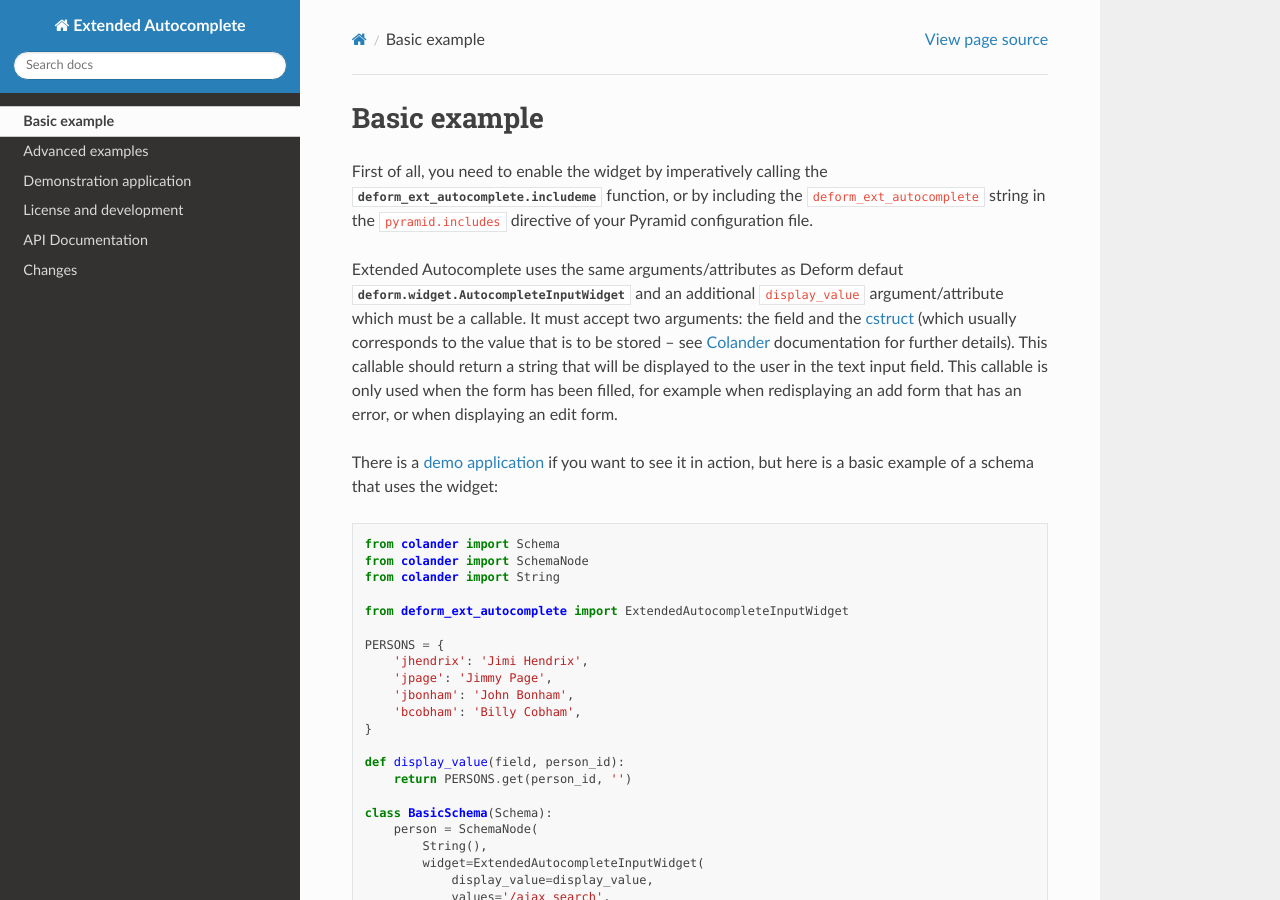
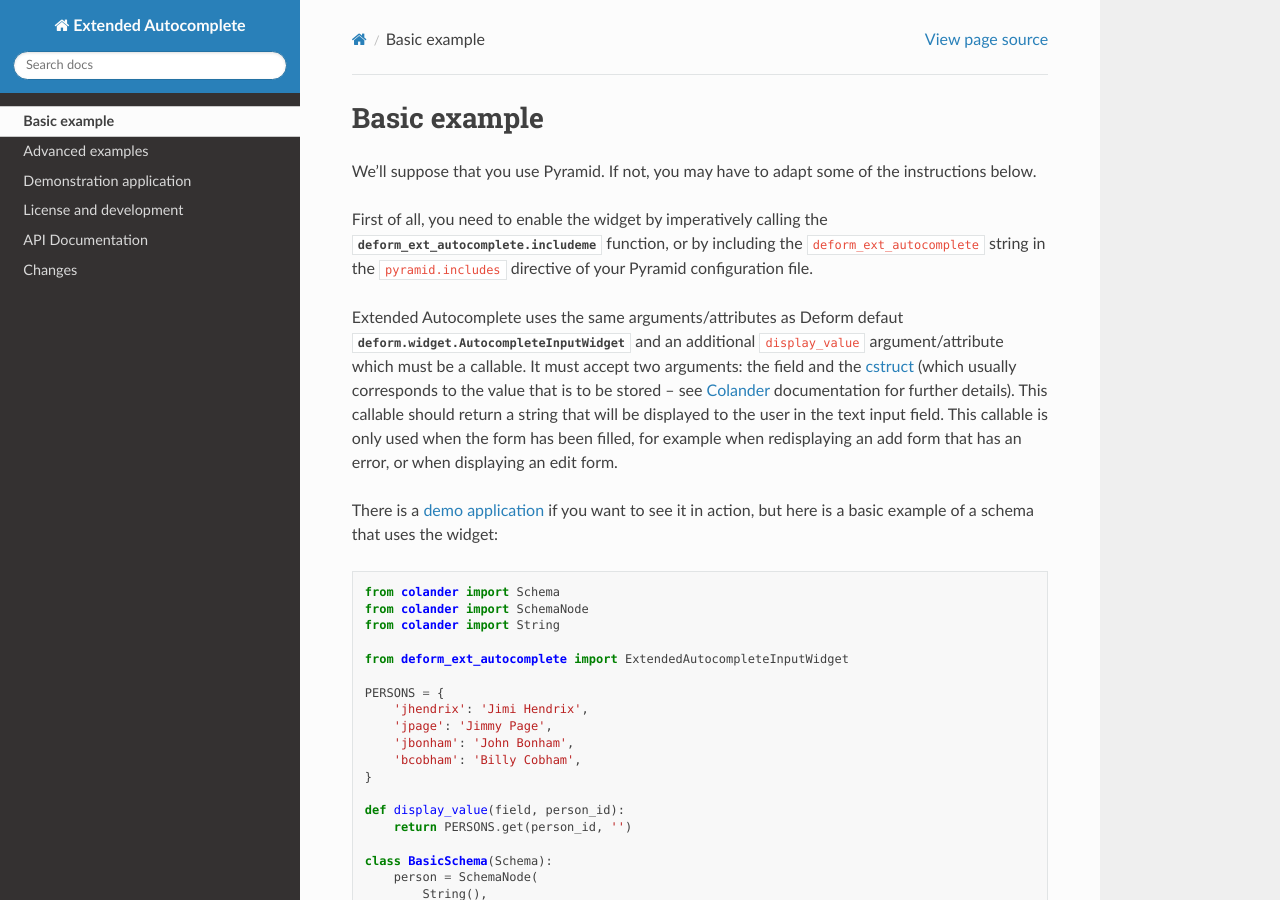
Before and after one commit to dbaty/deform_ext_autocomplete, a Sphinx documentation site: the page built from docs/basic.rst, in a window 1280 px wide and 900 px high. Built offline with Sphinx 7.4.7 and the Read the Docs theme 2.0.0, drawn with Linux system fonts in a browser that asks for light colours.

Commit message:
setup: Don't require pyramid_chameleon and pull Pyramid
We don't need Pyramid, we only need Chameleon (which is already a
requirement of Deform).

However, we would like to test the `includeme` function and it's
better if we do it with a real `pyramid.config.Configurator` object.
This means that we need to install Pyramid for tests, even though it's
quite a big requirement that itself pulls many things. We could mock
this `Configurator` object but we'll need Pyramid anyway for the
upcoming browser (Selenium) tests.

```diff
--- a/docs/basic.rst
+++ b/docs/basic.rst
@@ -2,6 +2,9 @@
 
 Basic example
 =============
+
+We'll suppose that you use Pyramid. If not, you may have to adapt some
+of the instructions below.
 
 First of all, you need to enable the widget by imperatively calling
 the :py:class:`deform_ext_autocomplete.includeme` function, or by
--- a/docs/demoapp.rst
+++ b/docs/demoapp.rst
@@ -9,7 +9,7 @@
 .. code-block:: bash
 
     $ cd tests/demo
-    $ pip install pyramid waitress
+    $ pip install pyramid_chameleon waitress
     $ pip install -e ..
 
 Then run the application:
--- a/requirements_dev.txt
+++ b/requirements_dev.txt
@@ -1,7 +1,7 @@
 -e .
 
 # Testing
-pyramid
+pyramid_chameleon
 pytest
 pytest-cov
 splinter
--- a/setup.cfg
+++ b/setup.cfg
@@ -29,8 +29,8 @@
 
 [options]
 install_requires =
+    chameleon
     deform
-    pyramid_chameleon
 python_requires = >=3.6
 package_dir=
     =src
--- a/src/deform_ext_autocomplete/__init__.py
+++ b/src/deform_ext_autocomplete/__init__.py
@@ -18,7 +18,7 @@
 
 
 def includeme(config):
-    """Call this function to enable the widget or add
+    """If you use Pyramid, call this function to enable the widget or add
     "deform_ext_autocomplete" in the ``pyramid.includes`` directive of
     your Pyramid configuration file.
     """
```
Also changed, not shown: 1 other file.
